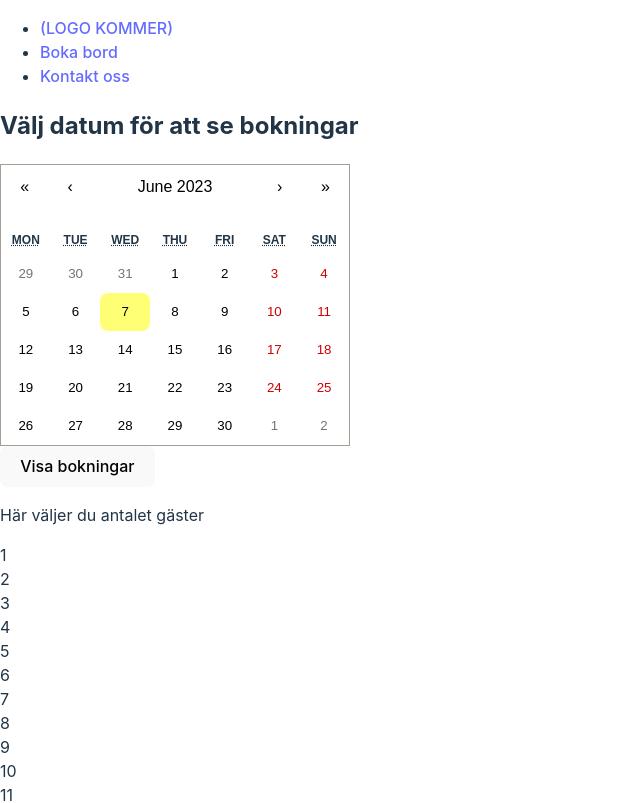
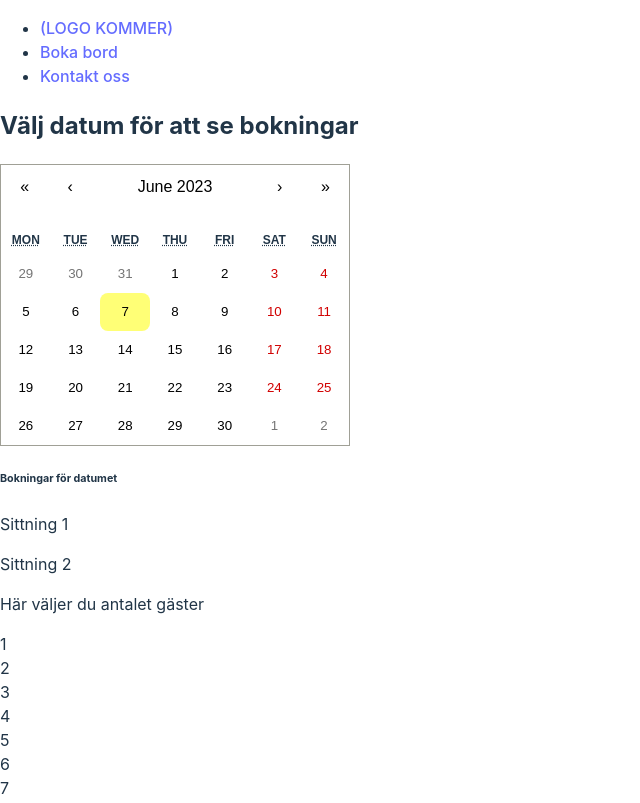
Before and after one commit to PetraElgemyr/restaurant-fullstack, a React (Vite) app in the folder fed22s-therestaurant/: page /admin in a window 1280 px wide. Shown: the top 803 px of the page, without its empty margins (0-640 px from the left). Built offline with nearby package versions, Linux system fonts and the light colour scheme.

Commit message:
(refactor): remove functions, change lists to map

```diff
--- a/fed22s-therestaurant/src/components/Admin.tsx
+++ b/fed22s-therestaurant/src/components/Admin.tsx
@@ -39,62 +39,58 @@ export const Admin = () => {
   const handleDateClick = (day: Date) => {
     let date: string = convertDateToString(day);
     setSelectedDate(date);
+    if (selectedDate !== "") {
+      console.log("Hämta bokningar för datum:", selectedDate);
+      getDataFromApi(date);
+    } else {
+      console.log("Inget datum valt");
+      setHtml(<></>);
+    }
   };
 
   const divideBookingsBySitting = () => {
     bookingsAtDate.map((booking) => {
       if (booking.sitting === 1) {
-        return setFirstSittingBookings([...firstSittingBookings, booking]);
+        setFirstSittingBookings([...firstSittingBookings, booking]);
       }
       if (booking.sitting === 2) {
-        return setSecondSittingBookings([...secondSittingBookings, booking]);
+        setSecondSittingBookings([...secondSittingBookings, booking]);
       }
     });
 
-    setHtml(
-      <>
-        <h5>Bokningar för datum: {selectedDate}</h5>
-        <div>
-          <p>Sittning 1: 18:00-20:00</p>
-          {bookingsAtDate.map((booking, index) => {
-            if (booking.sitting === 1) {
-              return (
-                <div key={index}>
-                  <p>{booking.user.name}</p>
-                  <span>{booking.user.email}</span>
-                  <span>{booking.numberOfGuests} st gäster</span>
-                </div>
-              );
-            }
-          })}
-        </div>
-        <div>
-          <p>Sittning 2: 20:00-22:00</p>
-          {bookingsAtDate.map((booking, index) => {
-            if (booking.sitting === 2) {
-              return (
-                <div key={index}>
-                  <p>{booking.user.name}</p>
-                  <span>{booking.user.email}</span>
-                  <span>{booking.numberOfGuests} st gäster</span>
-                </div>
-              );
-            }
-          })}
-        </div>
-      </>
-    );
-  };
-
-  const viewBookings = () => {
-    // Implementera logiken för att hämta bokningar för den valda datumen från backenden
-    if (selectedDate !== "") {
-      console.log("Hämta bokningar för datum:", selectedDate);
-      getDataFromApi(selectedDate);
-    } else {
-      console.log("Inget datum valt");
-      setHtml(<></>);
-    }
+    // setHtml(
+    //   <>
+    //     <h5>Bokningar för datum: {selectedDate}</h5>
+    //     <div>
+    //       <p>Sittning 1: 18:00-20:00</p>
+    //       {bookingsAtDate.map((booking, index) => {
+    //         if (booking.sitting === 1) {
+    //           return (
+    //             <div key={index}>
+    //               <p>{booking.user.name}</p>
+    //               <span>{booking.user.email}</span>
+    //               <span>{booking.numberOfGuests} st gäster</span>
+    //             </div>
+    //           );
+    //         }
+    //       })}
+    //     </div>
+    //     <div>
+    //       <p>Sittning 2: 20:00-22:00</p>
+    //       {bookingsAtDate.map((booking, index) => {
+    //         if (booking.sitting === 2) {
+    //           return (
+    //             <div key={index}>
+    //               <p>{booking.user.name}</p>
+    //               <span>{booking.user.email}</span>
+    //               <span>{booking.numberOfGuests} st gäster</span>
+    //             </div>
+    //           );
+    //         }
+    //       })}
+    //     </div>
+    //   </>
+    // );
   };
 
   console.log("Bokningar på datumet: ", selectedDate, bookingsAtDate);
@@ -103,8 +99,31 @@ export const Admin = () => {
     <div>
       <h2>Välj datum för att se bokningar</h2>
       <Calendar onClickDay={(day) => handleDateClick(day)} />
-      <button onClick={() => viewBookings()}>Visa bokningar</button>
-      {html}
+      <div>
+        <h6>Bokningar för datumet {selectedDate}</h6>
+        <div>
+          <p>Sittning 1</p>
+          {firstSittingBookings.map((booking, index) => (
+            <div key={index}>
+              <p>
+                Namn: {booking.user.name}, antal gäster:{" "}
+                {booking.numberOfGuests} st{" "}
+              </p>
+            </div>
+          ))}
+        </div>
+        <div>
+          <p>Sittning 2</p>
+          {secondSittingBookings.map((booking, index) => (
+            <div key={index}>
+              <p>
+                Namn: {booking.user.name}, antal gäster:{" "}
+                {booking.numberOfGuests} st{" "}
+              </p>
+            </div>
+          ))}
+        </div>
+      </div>
       <BookingComponent isAdmin={isAdmin}></BookingComponent>
     </div>
   );
```
